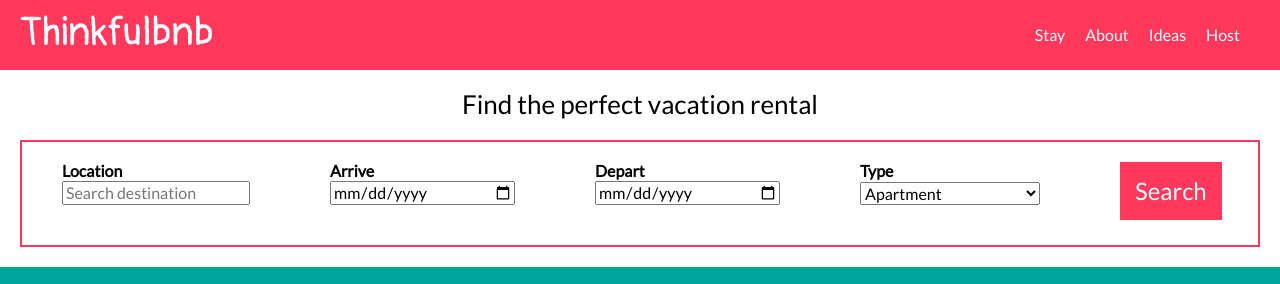
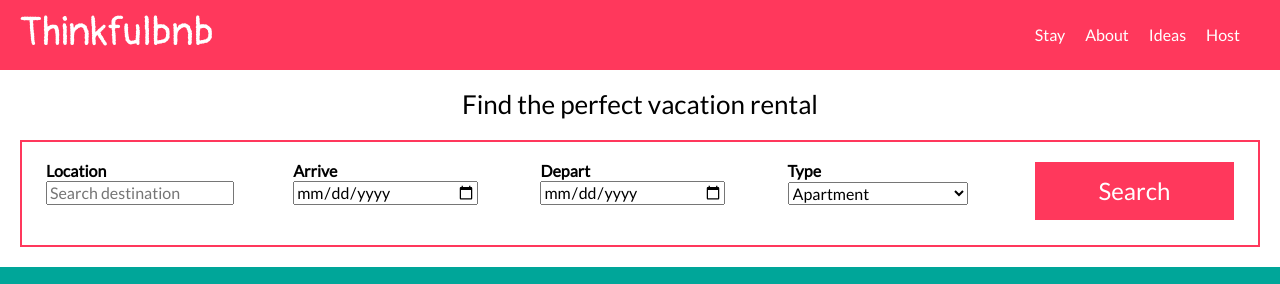
Before and after one commit to itsmohitkr/starter_thinkfulbnb, a plain HTML site: page index.html in a window 1280 px wide. Shown: the top 284 px of the page. Drawn offline with nearby package versions, Linux system fonts and the light colour scheme.

Commit message:
stay corrected

```diff
--- a/style.css
+++ b/style.css
@@ -89,7 +89,6 @@ header nav ul li a:hover {
   text-decoration: none;
 }
 
-/* About */
 
 
 
@@ -104,6 +103,10 @@ form label {
   font-weight: bold;
 }
 
+.form-container{
+  display: flex;
+  flex-direction: column;
+}
 .form-item{
   display: flex;
   justify-content: space-between;
@@ -150,15 +153,24 @@ footer p {
   .logo{
     font-size: 40px;
   }
+
+  /* form section */
   form{
     padding: 0;
   }
   .form-container{
     display: flex;
+    flex-wrap: wrap;
+    flex-direction: row;
+    justify-content: space-around;
   }
-  .form-item{
+  .form-item {
     display: flex;
     flex-direction: column;
+    flex: 1;
+    margin-left:4px;
+    margin-right:4px;
+    padding: 20px;
   }
   .group{
     display: flex;
```
